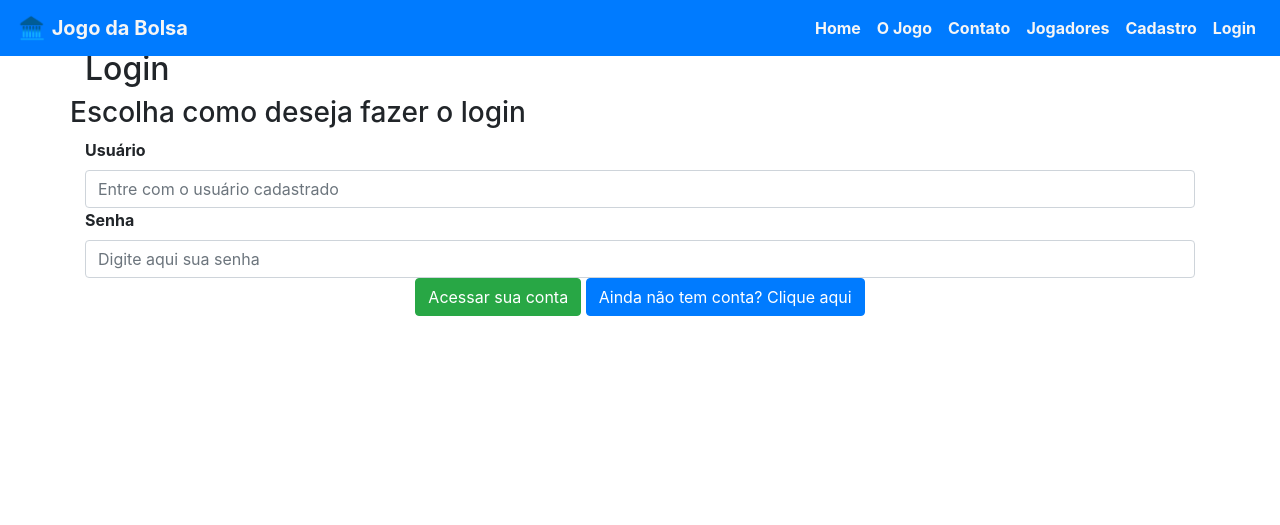
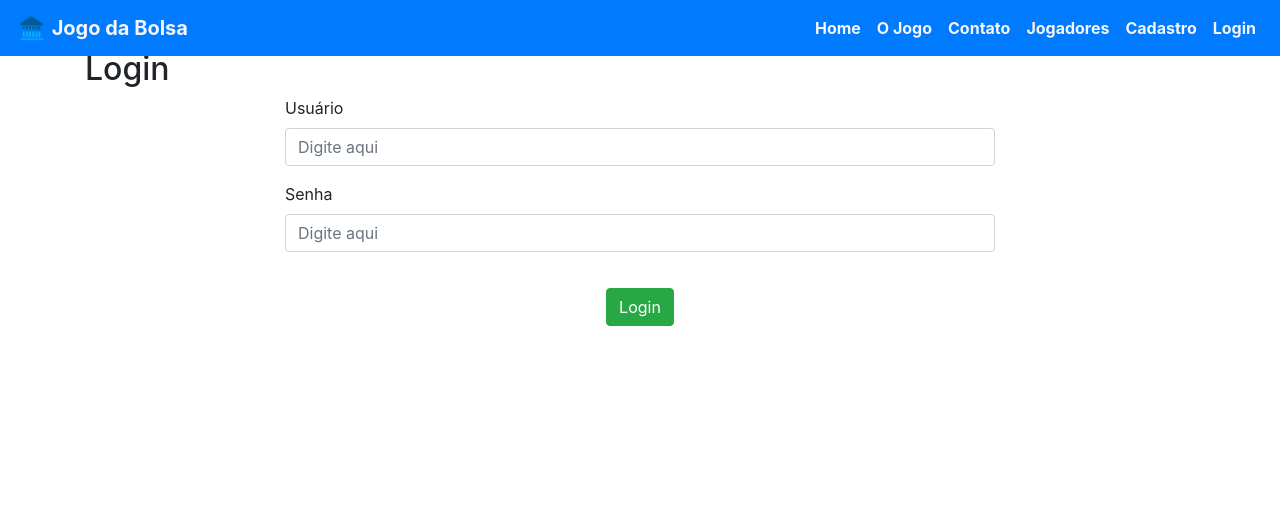
Before and after one commit to MaercioMamedes/django-finance, a Django app: page /login in a window 1280 px wide. Shown: the top 525 px of the page. Run offline with Django 3.2, Linux system fonts and the light colour scheme; some libraries are stand-ins or nearby versions.

Commit message:
django form implementation for login

```diff
--- a/apps/appUsers/urls.py
+++ b/apps/appUsers/urls.py
@@ -1,7 +1,7 @@
 from django.urls import path
 from appUsers.views import register
 
-app_name = 'appUsers'
+
 urlpatterns = [
     path('register', register, name='register'),
 ]
--- a/apps/appUsers/views/register.py
+++ b/apps/appUsers/views/register.py
@@ -10,8 +10,6 @@ def register(request):
 
     if request.method == 'POST':
         form = UserForms(request.POST)
-
-        print(form.data.get('username'))
 
         if form.is_valid():
 
--- /dev/null
+++ b/apps/core/forms/__init__.py
@@ -0,0 +1 @@
+from .loginForm import *
--- /dev/null
+++ b/apps/core/forms/loginForm.py
@@ -0,0 +1,19 @@
+from logging import PlaceHolder
+from django.forms import Form, CharField, PasswordInput
+
+class LoginForm(Form):
+    user_login = CharField(label='Usuário')
+    user_password = CharField(label='Senha', widget=PasswordInput())
+
+
+    def clean(self):
+
+        user_login = self.cleaned_data.get('user_login')
+        user_password = self.cleaned_data.get('user_password')
+
+
+
+        if (not user_login.strip()) or (not user_password.strip()):
+            self.add_error('campo vazio','Login e senha não podem ser vazio')
+
+        return self.cleaned_data
--- a/apps/core/views/login.py
+++ b/apps/core/views/login.py
@@ -1,24 +1,41 @@
 from django.contrib import auth, messages
 from django.shortcuts import redirect, render
+from core.forms import LoginForm
 
 
 
 def login(request):
     if request.method == 'POST':
-        user_name = request.POST['username']
-        user_password = request.POST['password']
 
-        user_auth = auth.authenticate(request, username=user_name, password=user_password)
+        form = LoginForm(request.POST)
 
-        if user_auth is not None:
-            auth.login(request, user_auth)
-            messages.success(request, 'Login realizado com sucesso')
+        if form.is_valid():
 
-            return redirect('core:index')
+            user_login = form.data.get('user_login')
+            user_password = form.data.get('user_password')
+
+            user_auth = auth.authenticate(request, username=user_login, password=user_password)
+
+            if user_auth is not None:
+                auth.login(request, user_auth)
+                messages.success(request, 'Login realizado com sucesso')
+
+                return redirect('core:index')
+
+            else:
+                messages.error(request, 'Login ou senhas inválidos')
+
+                return redirect('core:login')
 
         else:
-            messages.error(request, 'Login ou senhas inválidos')
+
+            messages.error(request, 'Login ou senha não podem está em branco')
 
             return redirect('core:login')
 
-    return render(request, 'core/login.html')
+
+    else:
+
+        login_form = LoginForm()
+
+        return render(request, 'core/login.html', {'login_form' : login_form})
--- a/gameFinance/urls.py
+++ b/gameFinance/urls.py
@@ -20,5 +20,5 @@ from django.urls import path, include
 urlpatterns = [
     path('admin/', admin.site.urls),
     path('', include('core.urls')),
-    path('users/', include('appUsers.urls', namespace='users')),
+    path('users/', include('appUsers.urls')),
 ]
--- a/templates/core/login.html
+++ b/templates/core/login.html
@@ -1,5 +1,7 @@
 {% extends 'templateBase.html' %}
 {% load static %}
+{% load widget_tweaks %}
+
 {% block content %}
 
 
@@ -19,24 +21,19 @@
                     <form action="{% url 'core:login' %}" method="POST">
                         {% csrf_token %}
 
-                        <div class="row">
-                            <h3>Escolha como deseja fazer o login</h3>
-                        </div>
+                        <section class=" container col-8">
 
-                        <div class="row">
-                            <div class="col-12 col-lg-12">
-                            <label  for="user_login"><b id="label-login">Usuário</b></label>
-                                <input type="text" id="user_login" class="form-control" name="username" placeholder="Entre com o usuário cadastrado">
+                            {% for field in login_form.visible_fields %}
+                            <div class="form-group">
+                                <label for="{{field.id_for_label}}">{{field.label}}</label>
+                                {% render_field field class="form-control" placeholder='Digite aqui' %}
                             </div>
-                                <div class="col-12 col-lg-12">
-                                <label for="senha"><b>Senha</b></label>
-                                <input id="senha" type="password" class="form-control" name="password" placeholder="Digite aqui sua senha">
+                            {% endfor %}
+
+                            <div class="col-12 text-center">
+                                <button class="btn btn-success" type="submit" style="margin-top: 20px;">Login</button>
                             </div>
-                            <div class="col-12 text-center">
-                                <button class="btn btn-success" type="submit">Acessar sua conta</button>
-                                <button type="button" class="btn btn-primary" onclick="exibirCriarConta()">Ainda não tem conta? Clique aqui</button>
-                            </div>
-                        </div>
+                        </section>
                     </form>
                 </div>
             </div>
@@ -47,7 +44,7 @@
 <script>
 function exibirCriarConta()
 {
-     location.href = "{% url 'appUsers:register' %}";
+     location.href = "{% url 'register' %}";
 }
 </script>
 
--- a/templates/templateBase.html
+++ b/templates/templateBase.html
@@ -45,7 +45,7 @@
 
           {% else %}
 
-            <a class="nav-item nav-link active" href="{% url 'users:register' %}"><b>Cadastro</b></a>
+            <a class="nav-item nav-link active" href="{% url 'register' %}"><b>Cadastro</b></a>
             <a class="nav-item nav-link active" href="{% url 'core:login' %}"><b>Login</b></a>
           {% endif %}
 
```
Also changed, not shown: db.sqlite3.
